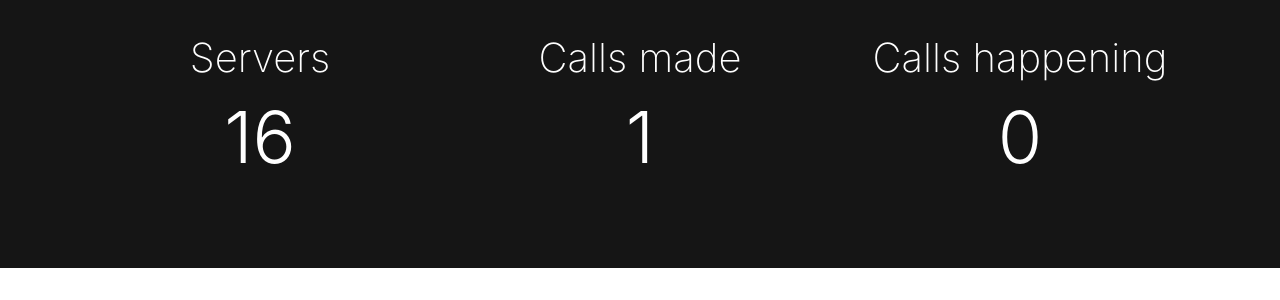
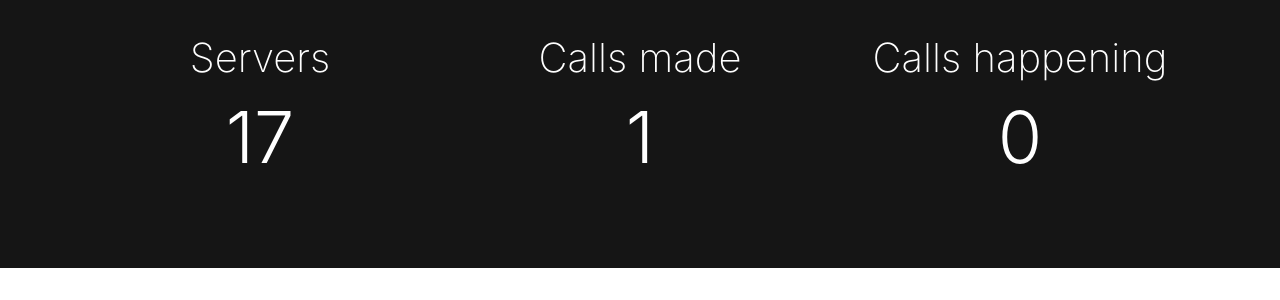
Before and after one commit to tumblenet/tnphone.tumblenet.ga, a Jekyll site: the page built from index.html, in a window 1280 px wide and 900 px high, scrolled down 443 px. Shown: the part 167-467 px from the top of the window. Built offline with Jekyll 4.4.1, drawn with Linux system fonts in a browser that asks for light colours; nearby versions of some CDN libraries.

Commit message:
Update Phones feed

```diff
--- a/_data/phones.json
+++ b/_data/phones.json
@@ -29,6 +29,6 @@
 		}
 	],
 	"callsMade": 1,
-	"servers": 16,
+	"servers": 17,
 	"currentCalls": 0
 }
```
